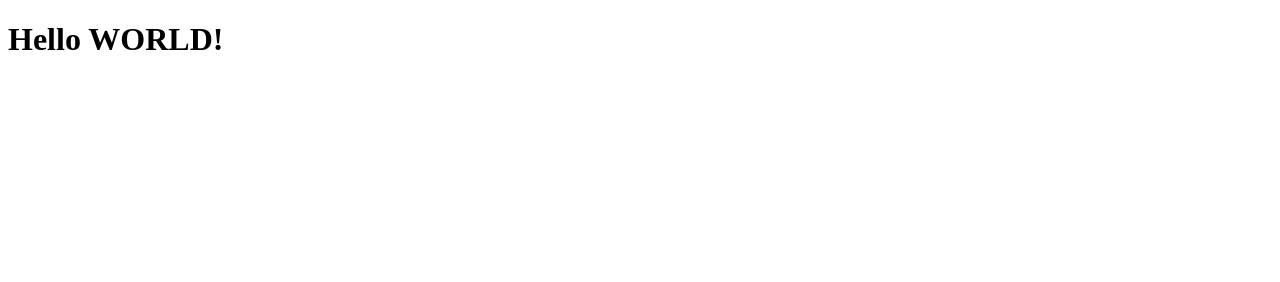
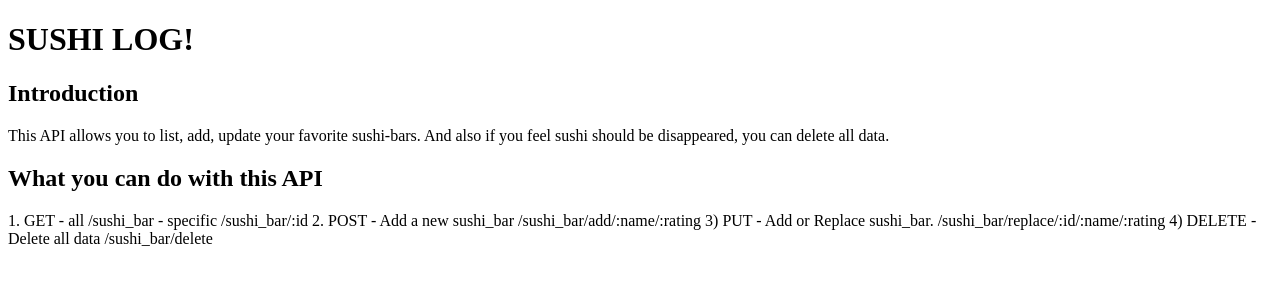
Before and after one commit to egurinko/Sushi-Log, a website: page public/index.html in a window 1280 px wide. Drawn offline with Linux system fonts and the light colour scheme.

Commit message:
Add explanation on html

```diff
--- a/public/index.html
+++ b/public/index.html
@@ -4,12 +4,39 @@
 
 <head>
     <meta charset="utf-8">
-    <title>SUSHI-BAR</title>
+    <title>SUSHI-LOG</title>
     <link rel="shortcut icon" href="icon.png" type="image/x-icon">
 </head>
 
 <body>
-    <h1>Hello WORLD!</h1>
+    <h1>SUSHI LOG!</h1>
+    <h2>Introduction</h2>
+    <p>This API allows you to list, add, update your favorite sushi-bars. And also if you feel sushi should be
+        disappeared, you can delete all data.</p>
+    <h2>What you can do with this API</h2>
+    <p>
+        1. GET
+
+        - all
+        /sushi_bar
+        - specific
+        /sushi_bar/:id
+
+        2. POST
+
+        - Add a new sushi_bar
+        /sushi_bar/add/:name/:rating
+
+        3) PUT
+
+        - Add or Replace sushi_bar.
+        /sushi_bar/replace/:id/:name/:rating
+
+        4) DELETE
+        - Delete all data
+        /sushi_bar/delete
+    </p>
+
 </body>
 
 </html>
```
